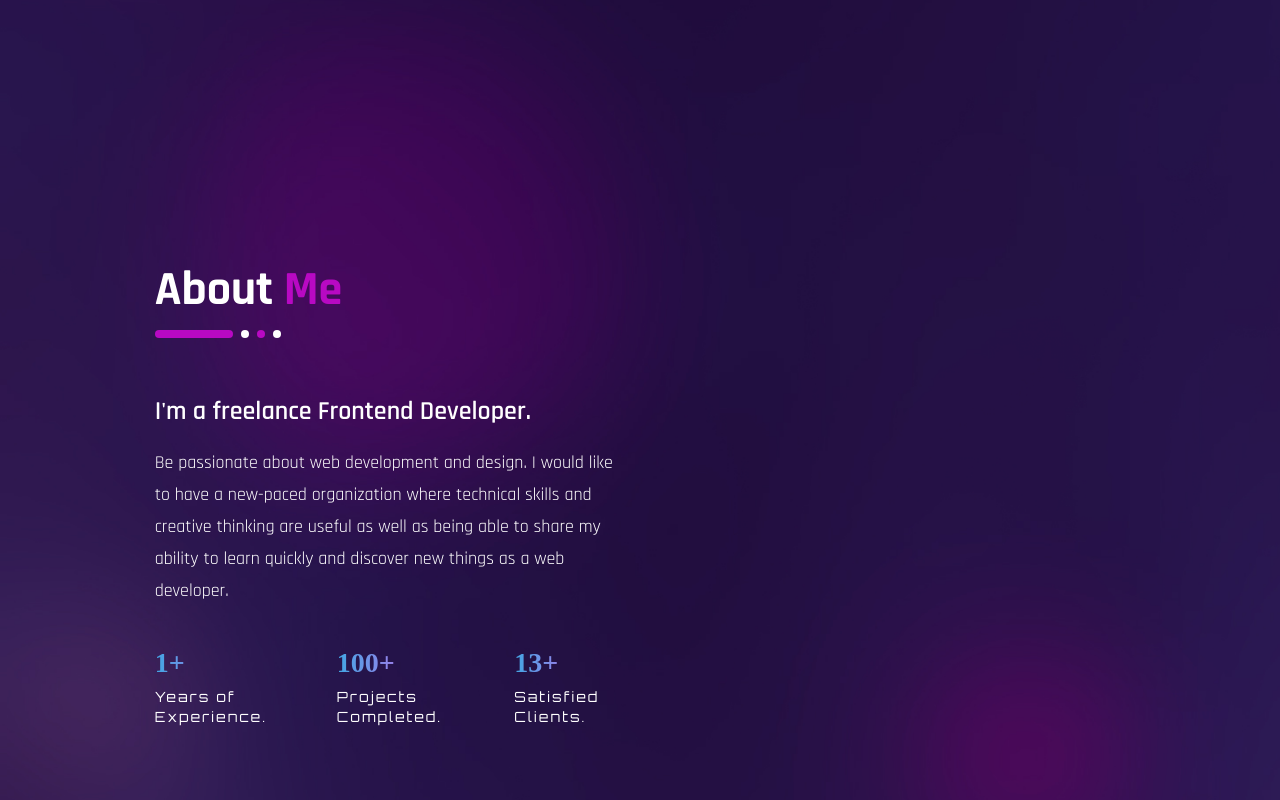
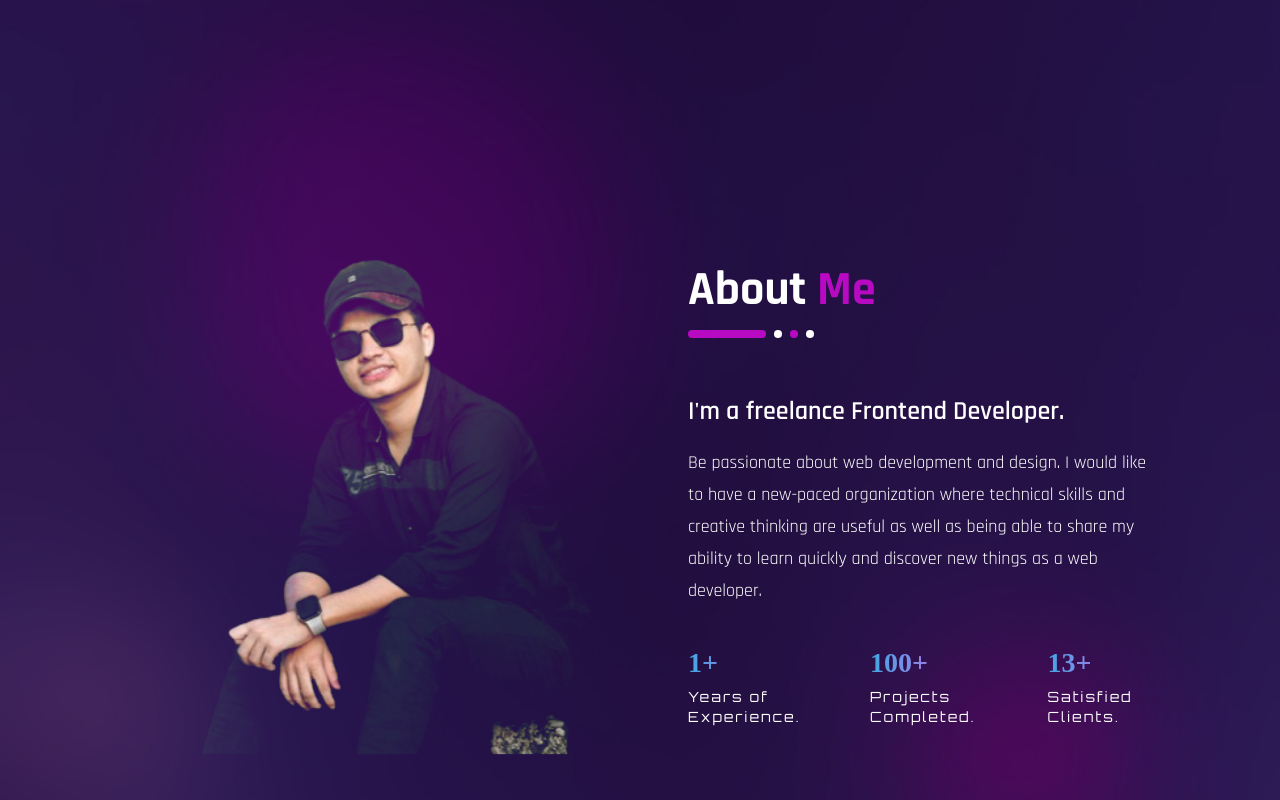
Before and after one commit to mahdee18/dev-portfolio, a React (Vite) app: page / in a window 1280 px wide. Shown: the part 820-1620 px from the top of the page. Built offline with nearby package versions, Linux system fonts and the light colour scheme; a web font is replaced by a local one.

Commit message:
Updated about title

```diff
--- a/src/Components/About.jsx
+++ b/src/Components/About.jsx
@@ -17,7 +17,9 @@ const About = () => {
     return (
         <section className='section w-full mx-auto lg:w-5/6 lg:my-32' id='about'>
             <div className='flex flex-col md:flex-row'>
-
+                <div className='md:w-1/2'>
+                    <div className='w-full bg-about bg-contain bg-no-repeat h-[320px] md:h-[640px] mix-blend-lighten bg-top'></div>
+                </div>
                 <div
                     ref={ref}
                     data-aos='fade-left'
```
